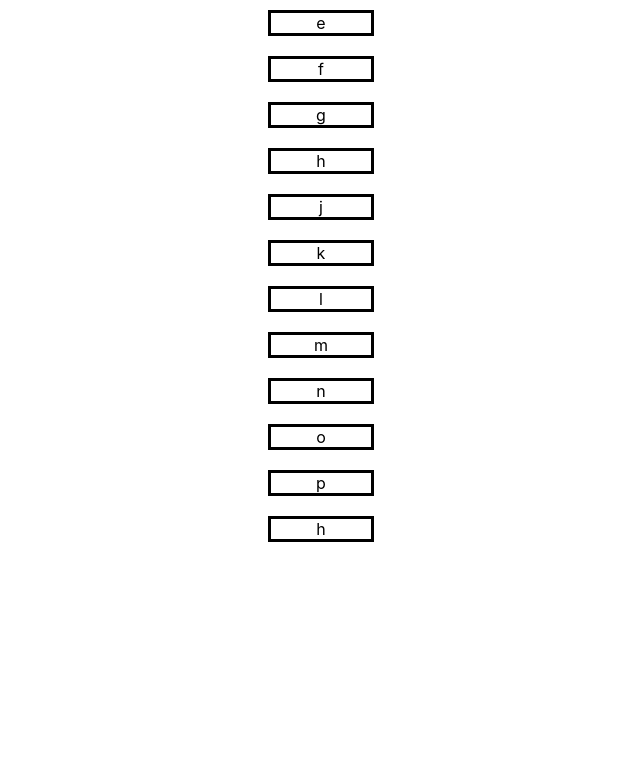
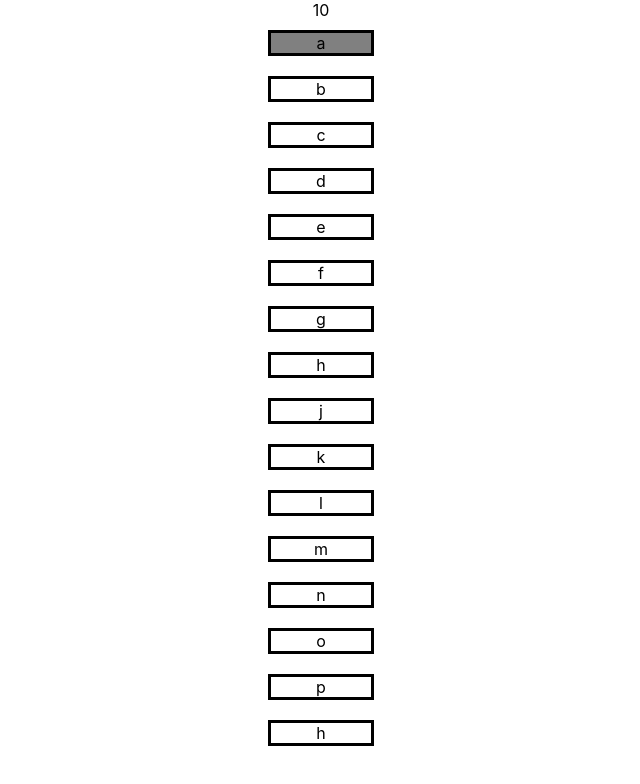
Before and after one commit to gladiatorgiftson/keyboard-navigation-check, a React (Create React App) app: page / in a window 1280 px wide. Shown: the top 784 px of the page, without its empty margins (319-959 px from the left). Built offline with nearby package versions, Linux system fonts and the light colour scheme.

Commit message:
down arrow is implemented

```diff
--- a/src/App.js
+++ b/src/App.js
@@ -2,8 +2,8 @@ import "./App.css";
 import { useEffect, useState } from "react";
 
 function App() {
-  // const dummyData1 = ["a", "b", "c", "d"];
-  const dummyData1 = false
+  const dummyData1 = ["a", "b", "c", "d"];
+  // const dummyData1 = false
   const dummyData2 = ["e", "f", "g", "h"];
   // const dummyData2 = false
   const dummyData3 = ["j", "k", "l", "m"];
@@ -11,23 +11,50 @@ function App() {
   const dummyData4 = ["n", "o", "p", "h"];
   // const dummyData4 = false
 
-  const [activeRow, setActiveRow] = useState("10");
-  const [activeRowIndex, setRowIndex] = useState()
-  // cosnt [rowName, setName]
+  const [activeRow, setActiveRow] = useState(10);
+  const [rowName, setRowName] = useState(dummyData1.length + 10 );
+  const [keyValue, setKeyValue] = useState("");
 
   const useKeyPress = (targetKey) => {
     const [keyPressed, setKeyPressed] = useState(false);
     function downHandler({ key }) {
       if (key === "ArrowDown") {
-        setActiveRow();
+        setKeyValue('Down')
+        setActiveRow((index) => index = ++index);
       }
     }
     // If released key is our target key then set to false
     const upHandler = ({ key }) => {
       if (key === "ArrowUp") {
-        console.log("Arrow Up");
+        setKeyValue("Up")
+        setActiveRow((index) => index = --index);
       }
     };
+
+    useEffect(() => {
+      if(activeRow === rowName && keyValue === "Down"){
+        setActiveRow((index) => index = (index - (index % 10)) + 10)
+      }
+      if(activeRow === rowName && keyValue === "Up"){
+        setActiveRow((index) => index = (index - (index % 10)) - 10)
+      }
+    }, [activeRow])
+
+    useEffect(() => {
+      if (activeRow === rowName) {
+        if(rowName  === dummyData1?.length + 10){
+          setRowName(() => dummyData2?.length + 20)
+        }
+        if(rowName === dummyData2?.length + 20){
+          setRowName(() => dummyData3?.length + 30)
+        }
+        if(rowName === dummyData3?.length + 30){
+          setRowName(() => dummyData4?.length + 40)
+        }
+        console.log("the active row", activeRow)
+      }
+    },[activeRow])
+
     // Add event listeners
     useEffect(() => {
       window.addEventListener("keydown", downHandler);
@@ -43,15 +70,15 @@ function App() {
 
   useKeyPress();
   return (
+
     <div className="App-container">
+      {activeRow}
       {dummyData1 &&
         dummyData1.map((item, index) => {
-          const activeRowIndex = "Vehicle" + index;
-          console.log(activeRowIndex);
           return (
             <div
-              key={index}
-              className={activeRowIndex === activeRow ? "Active" : "App-Item"}
+              key={"1" + index}
+              className={"1" + index == activeRow ? "Active" : "App-Item"}
             >
               {item}
             </div>
@@ -59,12 +86,10 @@ function App() {
         })}
       {dummyData2 &&
         dummyData2.map((item, index) => {
-          const activeRowIndex = "Customers" + index;
-          console.log(activeRowIndex);
           return (
             <div
-              key={index}
-              className={activeRowIndex === activeRow ? "Active" : "App-Item"}
+              key={"2" + index}
+              className={"2" + index == activeRow ? "Active" : "App-Item"}
             >
               {item}
             </div>
@@ -72,12 +97,10 @@ function App() {
         })}
       {dummyData3 &&
         dummyData3.map((item, index) => {
-          const activeRowIndex = "Agreements" + index;
-          console.log(activeRowIndex);
           return (
             <div
-              key={index}
-              className={activeRowIndex === activeRow ? "Active" : "App-Item"}
+              key={"3" + index}
+              className={'3' + index == activeRow ? "Active" : "App-Item"}
             >
               {item}
             </div>
@@ -85,12 +108,10 @@ function App() {
         })}
       {dummyData4 &&
         dummyData4.map((item, index) => {
-          const activeRowIndex = "Reservation" + index;
-          console.log(activeRowIndex);
           return (
             <div
-              key={index}
-              className={activeRowIndex === activeRow ? "Active" : "App-Item"}
+              key={"4" + index}
+              className={"4" + index == activeRow ? "Active" : "App-Item"}
             >
               {item}
             </div>
```
